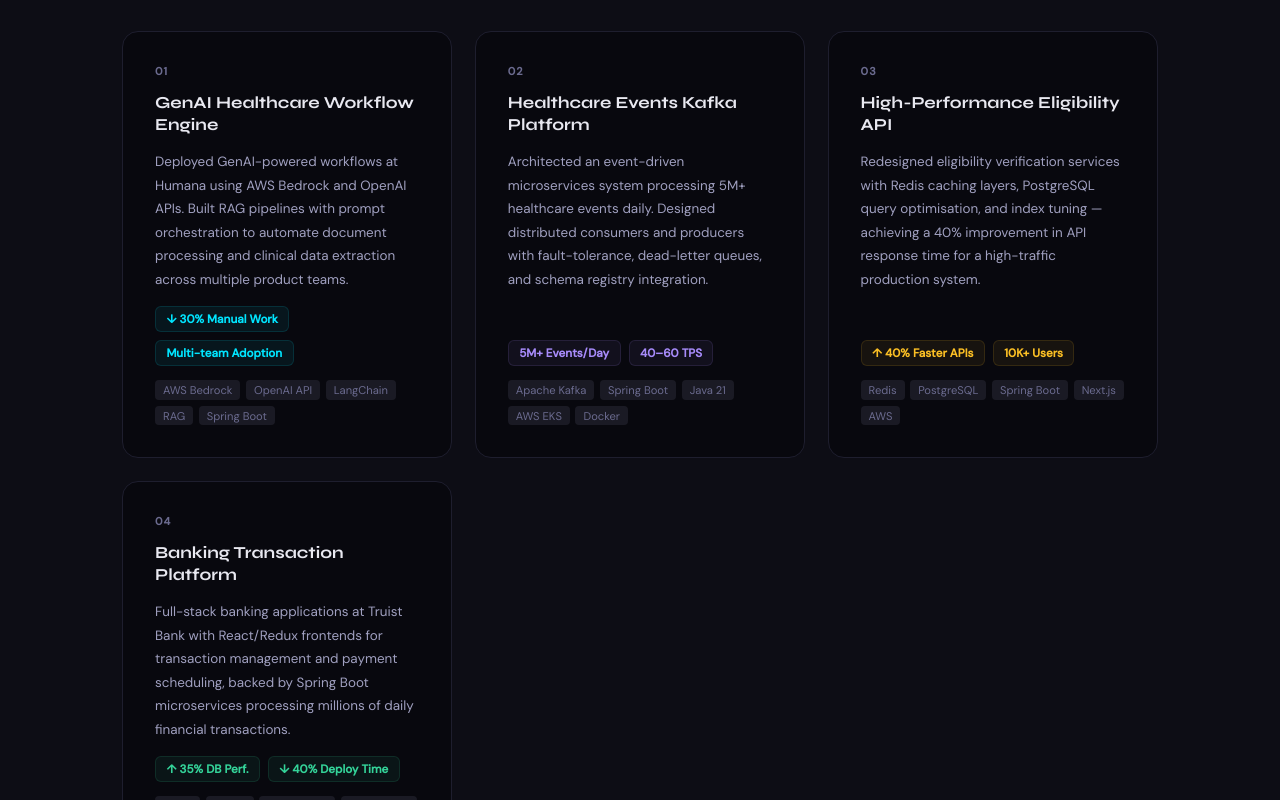
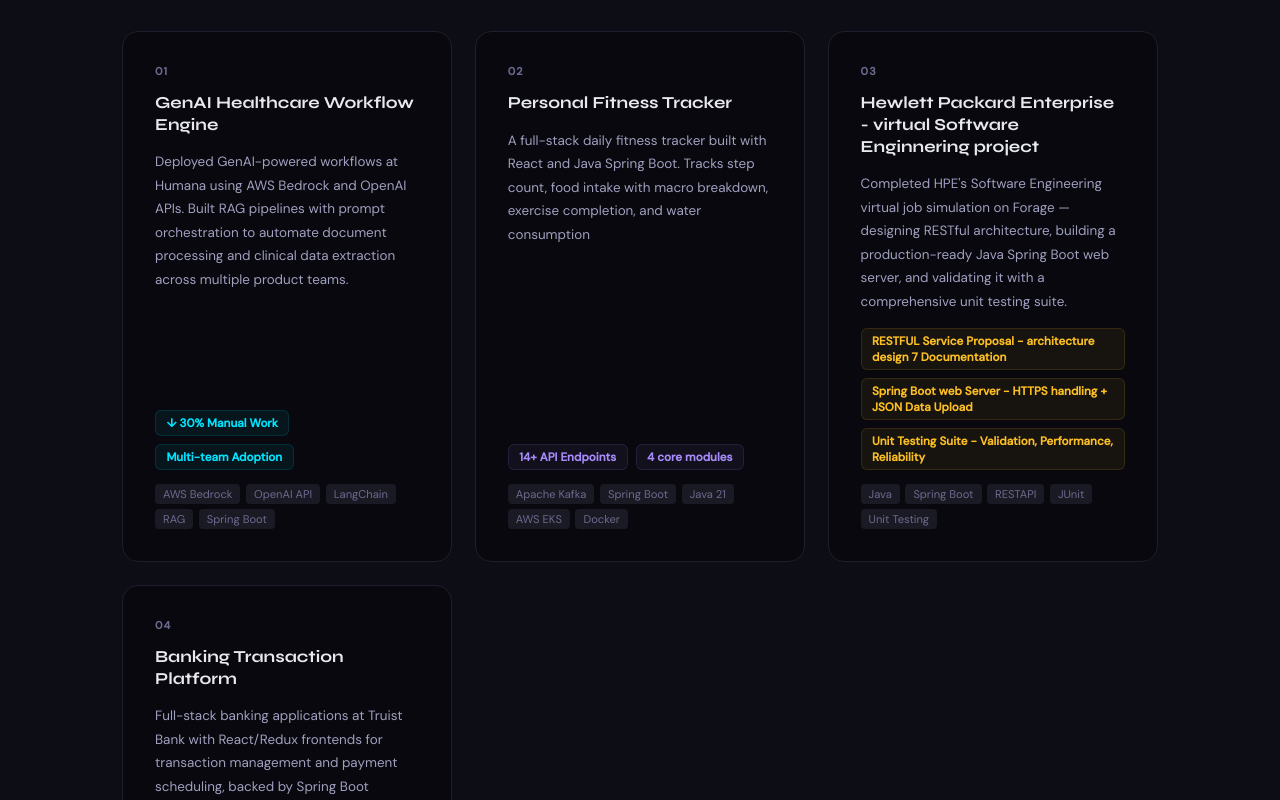
Before and after one commit to bharat-0099/bharat-portfolio, a React (Create React App) app: page / in a window 1280 px wide. Shown: the part 4600-5400 px from the top of the page. Built offline with nearby package versions, Linux system fonts and the light colour scheme.

Commit message:
Update: Project section updted

```diff
--- a/src/App.js
+++ b/src/App.js
@@ -79,24 +79,24 @@
   },
   {
     num: "02", accent: "#a78bfa",
-    title: "Healthcare Events Kafka Platform",
-    desc: "Architected an event-driven microservices system processing 5M+ healthcare events daily. Designed distributed consumers and producers with fault-tolerance, dead-letter queues, and schema registry integration.",
-    metrics: ["5M+ Events/Day", "40–60 TPS"],
+    title: "Personal Fitness Tracker",
+    desc: "A full-stack daily fitness tracker built with React and Java Spring Boot. Tracks step count, food intake with macro breakdown, exercise completion, and water consumption",
+    metrics: ["14+ API Endpoints", "4 core modules"],
     stack: ["Apache Kafka", "Spring Boot", "Java 21", "AWS EKS", "Docker"],
   },
   {
     num: "03", accent: "#fbbf24",
-    title: "High-Performance Eligibility API",
-    desc: "Redesigned eligibility verification services with Redis caching layers, PostgreSQL query optimisation, and index tuning — achieving a 40% improvement in API response time for a high-traffic production system.",
-    metrics: ["↑ 40% Faster APIs", "10K+ Users"],
-    stack: ["Redis", "PostgreSQL", "Spring Boot", "Next.js", "AWS"],
+    title: "Hewlett Packard Enterprise - virtual Software Enginnering project  ",
+    desc: "Completed HPE's Software Engineering virtual job simulation on Forage — designing RESTful architecture, building a production-ready Java Spring Boot web server, and validating it with a comprehensive unit testing suite.",
+     metrics: ["RESTFUL Service Proposal - architecture design 7 Documentation", "Spring Boot web Server - HTTPS handling + JSON Data Upload","Unit Testing Suite - Validation, Performance, Reliability"],
+    stack: ["Java", "Spring Boot", "RESTAPI","JUnit", "Unit Testing"],
   },
   {
     num: "04", accent: "#34d399",
     title: "Banking Transaction Platform",
     desc: "Full-stack banking applications at Truist Bank with React/Redux frontends for transaction management and payment scheduling, backed by Spring Boot microservices processing millions of daily financial transactions.",
-    metrics: ["↑ 35% DB Perf.", "↓ 40% Deploy Time"],
-    stack: ["React", "Redux", "Spring Boot", "PostgreSQL", "OAuth2"],
+    metrics: ["RESTFUL Service Proposal - architecture design 7 Documentation", "Spring Boot web Server - HTTPS handling + JSON Data Upload","Unit Testing Suite - Validation, Performance, Reliability"],
+    stack: ["Java", "Spring Boot", "RESTAPI","JUnit", "Unit Testing"],
   },
 ];
 
```
